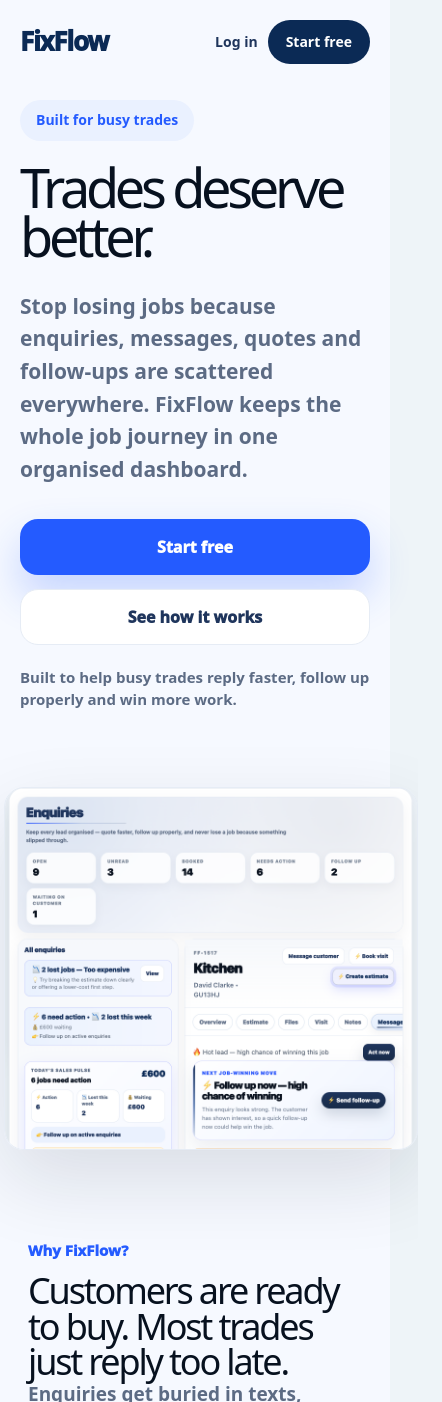
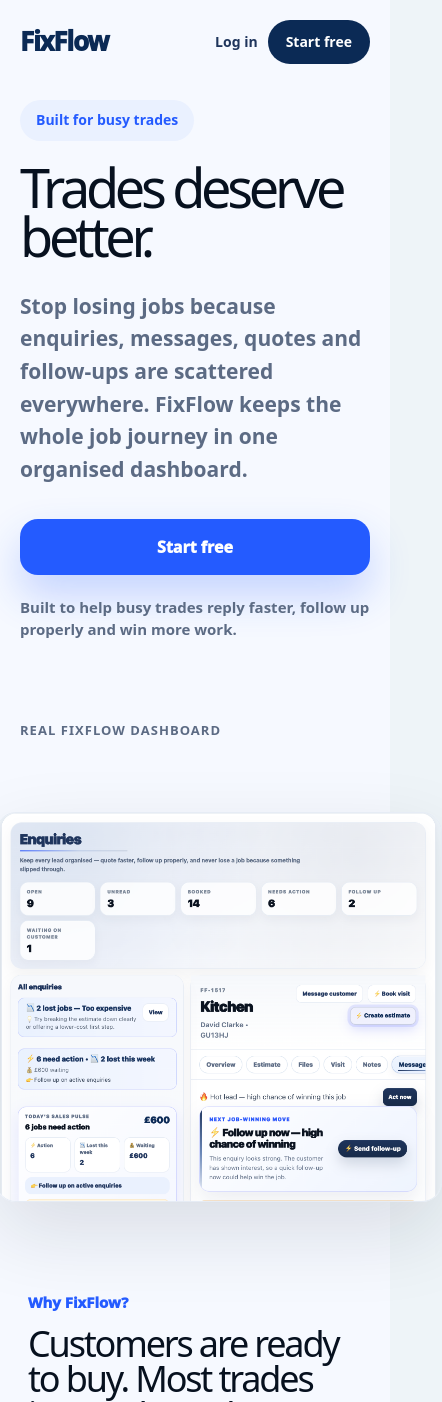
Before and after one commit to info284/fixflow, a Next.js app: page / in a window 390 px wide. Shown: the top 1402 px of the page, 442 px wide, since content can reach past the window. Built offline with nearby package versions, Linux system fonts and the light colour scheme.

Commit message:
Replace hero mockup with real enquiries screenshot

```diff
--- a/app/home.css
+++ b/app/home.css
@@ -447,26 +447,38 @@
   letter-spacing: -0.05em;
 }
 .homeScreenshot {
-  margin-top: 32px;
+  margin-top: 16px;
+  margin-left: -24px;
+  margin-right: -24px;
 }
 
 .homeScreenshot img {
-  width: 100%;
-  max-width: 1200px;
+  width: calc(100% + 48px);
+  max-width: none;
+  height: auto;
   display: block;
-  border-radius: 28px;
+  border-radius: 24px;
   border: 1px solid #e6ecf5;
   box-shadow: 0 30px 80px rgba(15, 23, 42, 0.12);
 }
 @media (max-width: 900px) {
   .homeScreenshot {
-    margin-left: -16px;
-    margin-right: -16px;
+    margin-left: -24px;
+    margin-right: -24px;
   }
 
   .homeScreenshot img {
-    width: calc(100% + 32px);
+    width: calc(100% + 48px);
     max-width: none;
     border-radius: 20px;
   }
 }
+.homeScreenshotLabel {
+  margin-top: 36px;
+  margin-bottom: 12px;
+  font-size: 13px;
+  font-weight: 900;
+  letter-spacing: 0.08em;
+  text-transform: uppercase;
+  color: #5c6b84;
+}
--- a/app/page.tsx
+++ b/app/page.tsx
@@ -35,9 +35,7 @@
         Start free
       </Link>
 
-      <Link className="homeSecondaryBtn" href="#how-it-works">
-        See how it works
-      </Link>
+
     </div>
 
 <div className="homeTrust">
@@ -45,8 +43,12 @@
 </div>
   </div>
 
-  <div className="homeScreenshot">
-    <Image
+<div className="homeScreenshotLabel">
+  Real FixFlow dashboard
+</div>
+
+<div className="homeScreenshot">
+  <Image
       src="/screenshots/enquiries-hero.png"
       alt="FixFlow enquiries dashboard"
       width={1400}
```
